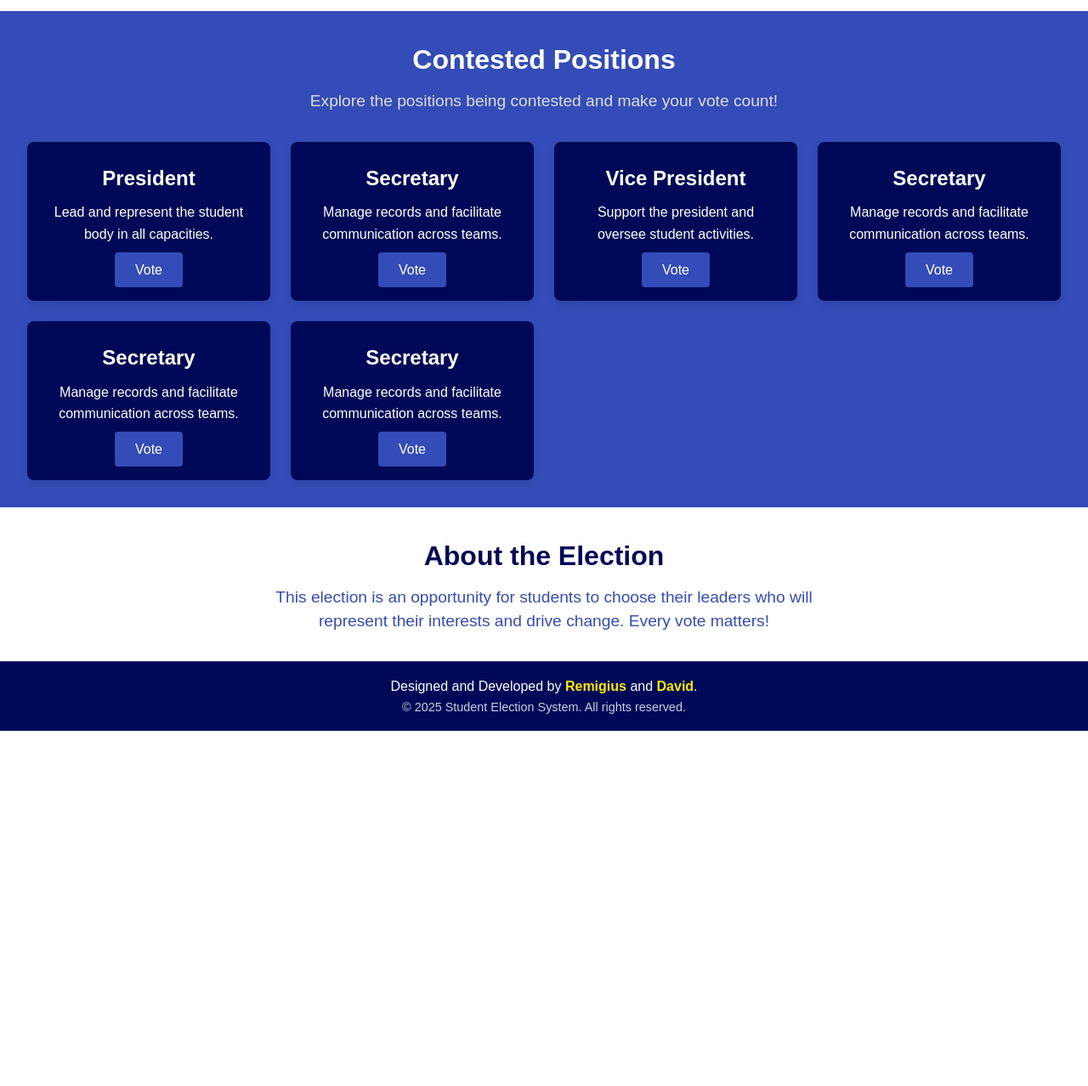
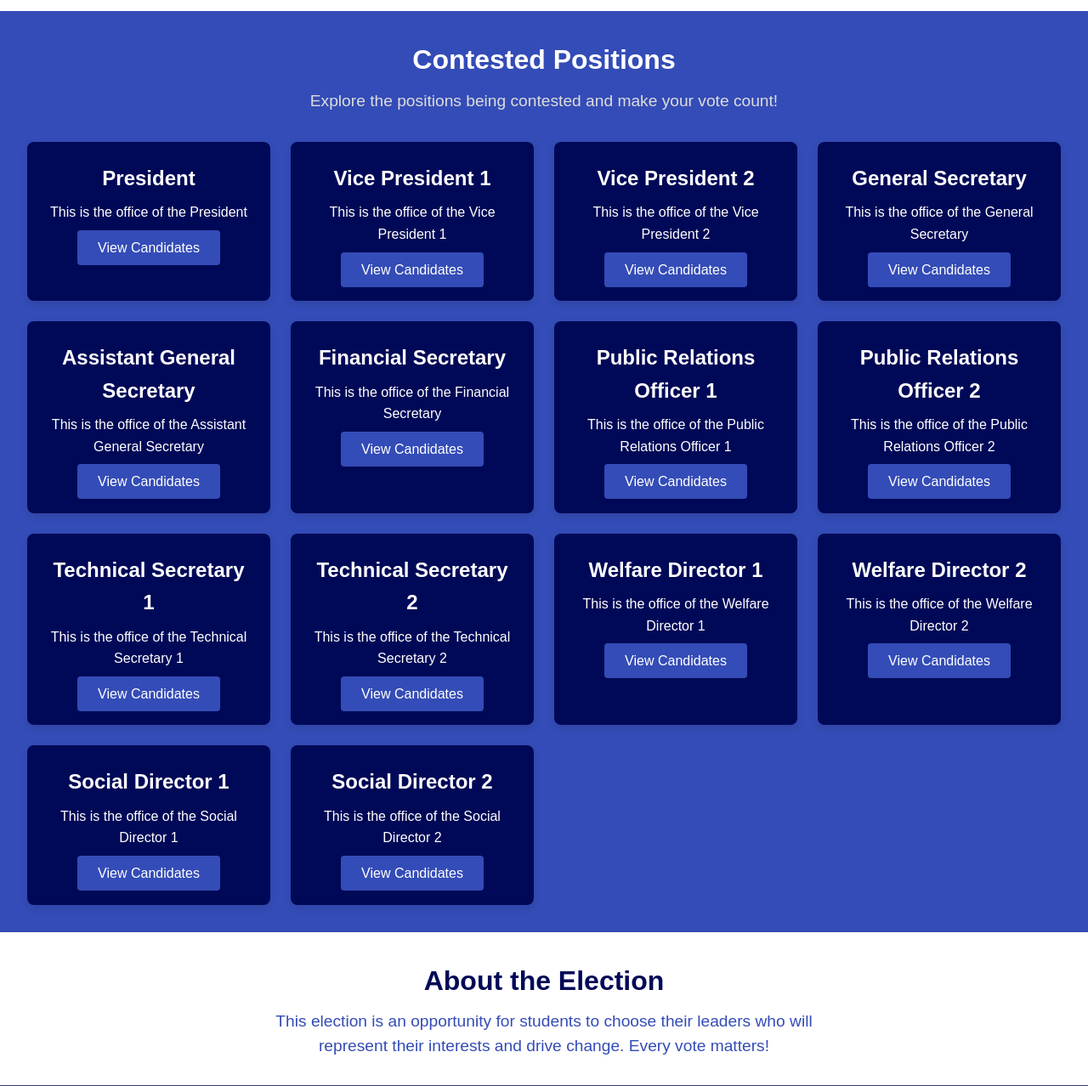
Before and after one commit to giusmahnn/nimeche, a Django app: page / in a window 1280 px wide. Shown: the part 676-1954 px from the top of the page at 85% size. Before the commit the page ends 1536 px from the top, so only its background shows below. Run offline with Django 5.2, Linux system fonts and the light colour scheme; data comes from the database, SQL or seed files in the repository; both versions use the stored data as it was after the commit.

Commit message:
candidates implemented

```diff
--- a/voting/templates/voting/home.html
+++ b/voting/templates/voting/home.html
@@ -22,11 +22,14 @@
     <p class="positions-description">Explore the positions being contested and make your vote count!</p>
   </div>
   <div class="positions-list">
+    {% for position in positions %}
     <div class="position-card">
-      <h3 class="position-name">President</h3>
-      <p class="position-description">Lead and represent the student body in all capacities.</p>
-      <a href="{% url 'vote-detail' %}" class="btn vote-btn">Vote</a>
+      <h3 class="position-name">{{ position.name }}</h3>
+      <p class="position-description">{{ position.description }}</p>
+      <a href="{% url 'vote-detail' position.id %}" class="vote-btn">View Candidates</a>
     </div>
+    {% endfor %}
+    <!--
     <div class="position-card">
       <h3 class="position-name">Secretary</h3>
       <p class="position-description">Manage records and facilitate communication across teams.</p>
@@ -52,6 +55,7 @@
       <p class="position-description">Manage records and facilitate communication across teams.</p>
       <a href="#" class="btn vote-btn">Vote</a>
     </div>
+    -->
   </div>
 </section>
 
--- a/voting/urls.py
+++ b/voting/urls.py
@@ -7,7 +7,7 @@ from .views import (
 
 urlpatterns = [
     path('', HomePage.as_view(), name='home'),
-    path("detail/", DetailPage.as_view(), name='vote-detail'),
+    path("detail/<int:position_id>/", DetailPage.as_view(), name='vote-detail'),
     # path('candidates/', CandidatesView.as_view(), name='candidates'),
     # path('candidates/<int:pk>/', CandidateDetailView.as_view(), name='candidate_detail'),
     # path('candidates/<int:pk>/vote/', vote, name='vote'),
--- a/voting/views.py
+++ b/voting/views.py
@@ -1,12 +1,24 @@
-from django.shortcuts import render
+from django.shortcuts import get_object_or_404, render
 from django.views import View
+
+from voting.models import Candidate, Position
 
 
 class HomePage(View):
 	def get(self, request):
-		return render(request, "voting/home.html")
+		position = Position.objects.all()
+		context = {
+            "positions": position,
+            }
+		return render(request, "voting/home.html", context)
 
 
 class DetailPage(View):
-	def get(self, request):
-		return render(request, "voting/vote-detail.html")
+	def get(self, request, position_id):
+		position = get_object_or_404(Position, id=position_id)
+		candidates = Candidate.objects.filter(position=position)
+		context = {
+			"position": position,
+			"candidates": candidates
+			}
+		return render(request, "voting/vote-detail.html", context)
```
Also changed, not shown: voting/templates/voting/vote-detail.html (+10 -23 lines), db.sqlite3, 1 other file.
